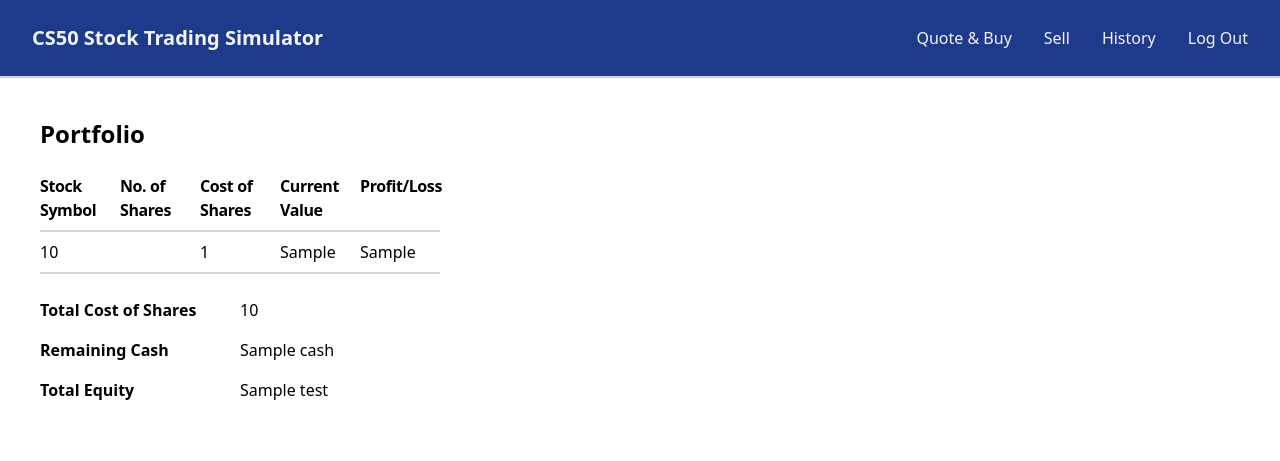
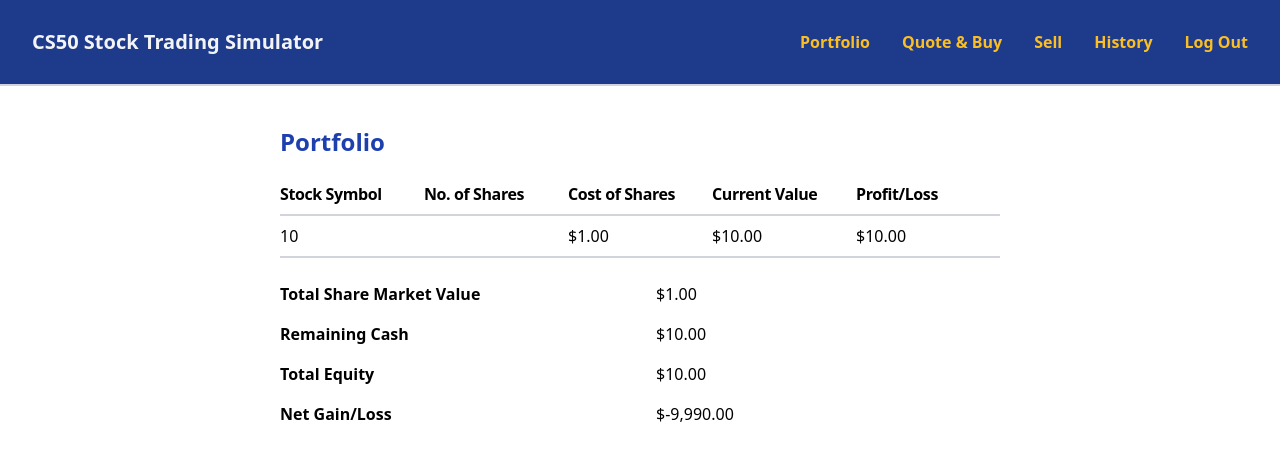
Before and after one commit to hateryx/efinance, a Flask app: template templates/portfolio.html in a window 1280 px wide. Shown: the top 461 px of the page. Run offline with Flask 3, Linux system fonts and the light colour scheme; a user stored in the database is signed in; the template is opened without the code that fills it: most values are stand-ins (such as "Sample title", 1, 10 or a date in 2020).

Commit message:
Refactored codes which built inquire cash and stock portfolio functions, improved sell UI page and portfolio

```diff
--- a/app.py
+++ b/app.py
@@ -20,6 +20,7 @@
 fin_app.secret_key = "Hello World"
 fin_app.config['SQLALCHEMY_DATABASE_URI'] = 'sqlite:///finance.db'
 fin_app.config["SQLALCHEMY_TRACK_MODIFICATIONS"] = False
+fin_app.jinja_env.filters['usd'] = usd
 
 db = SQLAlchemy(fin_app)
 
@@ -73,6 +74,84 @@
         self.txn_date = txn_date
         self.amount_change = amount_change
         self.cash_end_bal = cash_end_bal
+
+
+def inquire_latest_cash(current_user):
+    cash_query = text(
+        "SELECT cash_end_bal FROM cash_running_bal WHERE user_id = :user_id AND c_bal_id = (SELECT MAX(c_bal_id) FROM cash_running_bal WHERE user_id = :user_id)")
+
+    cash_latest_bal = db.session.execute(
+        cash_query, {'user_id': current_user}).fetchone()
+
+    current_cash = int(cash_latest_bal[0])
+
+    return current_cash
+
+
+def inquire_portfolio(current_user):
+    query_stock = db.session.query(stock_txn.stock, stock_txn.txn_type, stock_txn.no_of_shares, stock_txn.total_cost)\
+        .filter(stock_txn.user_id == current_user)\
+        .all()
+
+    stock_hash_map = {}
+    cost_hash_map = {}
+    buy_hash_map = {}
+
+    for row in query_stock:
+        stock, txn_type, no_of_shares, total_cost = row
+        if stock not in stock_hash_map:
+            stock_hash_map[stock] = 0
+            cost_hash_map[stock] = 0
+            buy_hash_map[stock] = 0
+        if txn_type == "buy":
+            stock_hash_map[stock] += no_of_shares
+            cost_hash_map[stock] += total_cost
+            buy_hash_map[stock] += no_of_shares
+        else:
+            stock_hash_map[stock] -= no_of_shares
+
+    stock_hash_map_to_list = [{'symbol': key, 'no_of_shares_now_held': value}
+                              for key, value in stock_hash_map.items()]
+
+    # shortlist the stocks held
+    stock_portfolio = []
+
+    total_share_value = 0
+
+    for each in stock_hash_map_to_list:
+        stock_stats = {"stock": "", "no_of_shares": 0,
+                       "total_cost": 0, "market_value": 0, "profit_loss": 0}
+
+        if each['no_of_shares_now_held'] > 0:
+            total_stock_cost = cost_hash_map[each["symbol"]]
+            total_no_of_buy = buy_hash_map[each["symbol"]]
+            pro_rata_cost = total_stock_cost * \
+                each["no_of_shares_now_held"] / total_no_of_buy
+
+            market_details = lookup(each["symbol"])
+            market_price = each["no_of_shares_now_held"] * \
+                int(market_details["price"])
+
+            stock_stats["stock"] = each["symbol"]
+            stock_stats["no_of_shares"] = each["no_of_shares_now_held"]
+            stock_stats["total_cost"] = pro_rata_cost
+            stock_stats["market_value"] = market_price
+            stock_stats["profit_loss"] = market_price - pro_rata_cost
+
+            total_share_value += market_price
+
+            stock_portfolio.append(stock_stats)
+
+    return stock_portfolio
+
+
+@fin_app.after_request
+def after_request(response):
+    """Ensure responses aren't cached"""
+    response.headers["Cache-Control"] = "no-cache, no-store, must-revalidate"
+    response.headers["Expires"] = 0
+    response.headers["Pragma"] = "no-cache"
+    return response
 
 
 @fin_app.route('/')
@@ -174,7 +253,7 @@
 
         # Redirect user to home page
 
-        return render_template("portfolio.html")
+        return redirect("/portfolio")
 
     # User reached route via GET (as by clicking a link or via redirect)
     else:
@@ -198,65 +277,19 @@
 
     current_user = session["user_id"]
 
-    cash_query = text(
-        "SELECT cash_end_bal FROM cash_running_bal WHERE user_id = :user_id AND c_bal_id = (SELECT MAX(c_bal_id) FROM cash_running_bal WHERE user_id = :user_id)")
+    current_cash = inquire_latest_cash(current_user)
 
-    cash_latest_bal = db.session.execute(
-        cash_query, {'user_id': current_user}).fetchone() or [10000]
+    try:
+        stock_portfolio = inquire_portfolio(current_user)
+        total_share_value = 0
 
-    current_cash = int(cash_latest_bal[0])
+        for each in stock_portfolio:
+            total_share_value += each["market_value"]
 
-    query_stock = db.session.query(stock_txn.stock, stock_txn.txn_type, stock_txn.no_of_shares, stock_txn.total_cost)\
-        .filter(stock_txn.user_id == current_user)\
-        .all()
+    except Exception:
+        return apology("Either the API key is not valid or the API service provider is having issues.")
 
-    stock_hash_map = {}
-    cost_hash_map = {}
-    buy_hash_map = {}
-
-    for row in query_stock:
-        stock, txn_type, no_of_shares, total_cost = row
-        if stock not in stock_hash_map:
-            stock_hash_map[stock] = 0
-            cost_hash_map[stock] = 0
-            buy_hash_map[stock] = 0
-        if txn_type == "buy":
-            stock_hash_map[stock] += no_of_shares
-            cost_hash_map[stock] += total_cost
-            buy_hash_map[stock] += no_of_shares
-        else:
-            stock_hash_map[stock] -= no_of_shares
-
-    stock_hash_map_to_list = [{'symbol': key, 'no_of_shares_now_held': value}
-                              for key, value in stock_hash_map.items()]
-    # cost_hash_map_to_list = [{'symbol': key, 'total_cost': value}
-    #                          for key, value in cost_hash_map.items()]
-
-    # shortlist the stocks held
-    stock_portfolio = []
-
-    for each in stock_hash_map_to_list:
-        stock_stats = {"stock": "", "no_of_shares": 0,
-                       "total_cost": 0, "market_value": 0, "profit_loss": 0}
-
-        if each['no_of_shares_now_held'] > 0:
-            total_stock_cost = cost_hash_map[each["symbol"]]
-            total_no_of_buy = buy_hash_map[each["symbol"]]
-            pro_rata_cost = total_stock_cost * \
-                each["no_of_shares_now_held"] / total_no_of_buy
-
-            market_details = lookup(each["symbol"])
-            market_price = each["no_of_shares_now_held"] * \
-                int(market_details["price"])
-
-            stock_stats["stock"] = each["symbol"]
-            stock_stats["no_of_shares"] = each["no_of_shares_now_held"]
-            stock_stats["total_cost"] = pro_rata_cost
-            stock_stats["market_value"] = market_price
-            stock_stats["profit_loss"] = market_price - pro_rata_cost
-            stock_portfolio.append(stock_stats)
-
-    return render_template("portfolio.html", portfolio=stock_portfolio, cash=current_cash, test=stock_portfolio)
+    return render_template("portfolio.html", portfolio=stock_portfolio, cash=current_cash, total_share_value=total_share_value)
 
 
 @fin_app.route("/quote", methods=["GET", "POST"])
@@ -266,13 +299,7 @@
 
     current_user = session["user_id"]
 
-    cash_query = text(
-        "SELECT cash_end_bal FROM cash_running_bal WHERE user_id = :user_id AND c_bal_id = (SELECT MAX(c_bal_id) FROM cash_running_bal WHERE user_id = :user_id)")
-
-    cash_latest_bal = db.session.execute(
-        cash_query, {'user_id': current_user}).fetchone() or [10000]
-
-    current_cash = int(cash_latest_bal[0])
+    current_cash = inquire_latest_cash(current_user)
 
     if request.method == "POST":
         symbol = request.form.get("symbol")
@@ -297,6 +324,8 @@
 
     current_user = session["user_id"]
 
+    current_cash = inquire_latest_cash(current_user)
+
     if request.method == "POST":
         buying_stock = request.form.get("symbol")
         no_of_shares = request.form.get("shares")
@@ -315,18 +344,6 @@
             return apology("The specified number of shares you inputted is invalid.")
 
         cost_of_shares = stock_details["price"] * no_of_shares
-
-        # cash_dict = db.session.execute(text(
-        #     "SELECT cash FROM users WHERE id = :current_user"), {'current_user': current_user}).fetchall()
-        # current_cash = cash_dict[0].cash
-
-        cash_query = text(
-            "SELECT cash_end_bal FROM cash_running_bal WHERE user_id = :user_id AND c_bal_id = (SELECT MAX(c_bal_id) FROM cash_running_bal WHERE user_id = :user_id)")
-
-        cash_latest_bal = db.session.execute(
-            cash_query, {'user_id': current_user}).fetchone()
-
-        current_cash = int(cash_latest_bal[0])
 
         current_datetime = datetime.datetime.now()
         txn_date = current_datetime.strftime('%m/%d/%Y %H:%M:%S')
@@ -364,14 +381,6 @@
         return redirect("/")
 
     else:
-        cash_query = text(
-            "SELECT cash_end_bal FROM cash_running_bal WHERE user_id = :user_id AND c_bal_id = (SELECT MAX(c_bal_id) FROM cash_running_bal WHERE user_id = :user_id)")
-
-        cash_latest_bal = db.session.execute(
-            cash_query, {'user_id': current_user}).fetchone()
-
-        current_cash = int(cash_latest_bal[0])
-
         return render_template("buy.html", cash=current_cash)
 
 
@@ -398,39 +407,48 @@
     """Sell shares of stock"""
     current_user = session["user_id"]
 
-    stock_holdings = []
+    current_cash = inquire_latest_cash(current_user)
 
-    query_stock = db.session.query(stock_txn.stock, stock_txn.txn_type, stock_txn.no_of_shares, stock_txn.total_cost)\
-        .filter(stock_txn.user_id == current_user)\
-        .all()
+    stock_holdings = inquire_portfolio(current_user)
 
-    for stock, txn_type, no_of_shares, total_cost in query_stock:
-        if stock not in stock_holdings:
-            stock_holdings.append(stock)
+    stock_owned = []
+
+    for i in range(0, len(stock_holdings)):
+        stock_owned.append(stock_holdings[i]["stock"])
 
     stock_hash_map = {}
-    for row in query_stock:
-        stock, txn_type, no_of_shares, total_cost = row
-        if stock not in stock_hash_map:
-            stock_hash_map[stock] = 0
-        if txn_type == "buy":
-            stock_hash_map[stock] += no_of_shares
-        else:
-            stock_hash_map[stock] -= no_of_shares
 
-    cash_query = text(
-        "SELECT cash_end_bal FROM cash_running_bal WHERE user_id = :user_id AND c_bal_id = (SELECT MAX(c_bal_id) FROM cash_running_bal WHERE user_id = :user_id)")
+    for each in stock_holdings:
+        key = each['stock']
+        stock_hash_map[key] = 0
+        stock_hash_map[key] += each['no_of_shares']
 
-    cash_latest_bal = db.session.execute(
-        cash_query, {'user_id': current_user}).fetchone()
+    # test = stock_owned_hash_map['AMZN']
 
-    current_cash = int(cash_latest_bal[0])
+    # query_stock = db.session.query(stock_txn.stock, stock_txn.txn_type, stock_txn.no_of_shares, stock_txn.total_cost)\
+    #     .filter(stock_txn.user_id == current_user)\
+    #     .all()
+
+    # for stock, txn_type, no_of_shares, total_cost in query_stock:
+    #     if stock not in stock_holdings:
+    #         stock_holdings.append(stock)
+
+    # stock_hash_map = {}
+    # for row in query_stock:
+    #     stock, txn_type, no_of_shares, total_cost = row
+    #     if stock not in stock_hash_map:
+    #         stock_hash_map[stock] = 0
+    #     if txn_type == "buy":
+    #         stock_hash_map[stock] += no_of_shares
+    #     else:
+    #         stock_hash_map[stock] -= no_of_shares
 
     if request.method == "POST":
+        # sell_symbol =
         sell_symbol = request.form.get("symbol")
         shares_to_sell = request.form.get("shares")
 
-        if not sell_symbol or sell_symbol not in stock_holdings:
+        if not sell_symbol or sell_symbol not in stock_owned:
             return apology("You cannot sell a stock that you do not own!")
 
         if int(shares_to_sell) <= 0 or int(shares_to_sell) % 1 != 0 or not shares_to_sell:
@@ -480,20 +498,10 @@
 
         db.session.commit()
 
-        # updated_query = text(
-        #     "SELECT stock, txn_type, no_of_shares, total_cost FROM stock_txn where user_id = :user_id")
+        return redirect("/portfolio")
+    else:
 
-        # db.session.execute(updated_query, {'user_id': current_user}).fetchall()
-
-        # for each in updated_query:
-        #     if each["txn_type"] == "buy":
-        #         current_cash -= each["total_cost"]
-        #     else:
-        #         current_cash += each["total_cost"]
-
-        return render_template("sell_output.html", sell_stock=sell_symbol, sold_shares=shares_to_sell, sale_proceeds=sale_proceeds, current_cash=updated_cash)
-    else:
-        return render_template("sell.html", portfolio=stock_holdings)
+        return render_template("sell.html", portfolio=stock_holdings, stock_owned=stock_owned)
 
 
 conn.close()
--- /dev/null
+++ b/requirements.txt
@@ -0,0 +1,4 @@
+import Flask
+import SQLAlchemy
+import flask_sqlalchemy
+import python-dotenv
--- a/templates/history.html
+++ b/templates/history.html
@@ -29,8 +29,8 @@
           <td class="py-3 px-6">{{ each.stock }}</td>
           <td class="py-3 px-6">{{ each.no_of_shares }}</td>
           <td class="py-3 px-6">{{ each.txn_type }}</td>
-          <td class="py-3 px-6">{{ each.amount_change }}</td>
-          <td class="py-3 px-6">{{ each.cash_end_bal }}</td>
+          <td class="py-3 px-6">{{ each.amount_change|usd }}</td>
+          <td class="py-3 px-6">{{ each.cash_end_bal|usd }}</td>
         </tr>
         {% endfor %}
       </tbody>
--- a/templates/layout.html
+++ b/templates/layout.html
@@ -16,13 +16,13 @@
   </head>
   <body>
     <header
-      class="bg-blue-900 py-6 px-8 flex justify-between items-center border-b-2 border-gray-300 z-5"
+      class="bg-blue-900 py-7 px-8 flex justify-between items-center border-b-2 border-gray-300 z-5"
     >
       <a href="/" class="text-xl font-bold text-gray-100"
         >CS50 Stock Trading Simulator</a
       >
 
-      <nav class="md:ml-auto z-10">
+      <nav class="md:ml-auto z-1">
         <div class="flex md:hidden">
           <button
             type="button"
@@ -38,30 +38,51 @@
             </svg>
           </button>
         </div>
-        <ul id="show" class="hidden md:flex md:space-x-8 text-gray-100">
+        <ul id="show" class="hidden md:flex md:space-x-8 font-semibold">
           <!--  -->
           {% if session["user_id"] %}
           <li>
-            <a href="/quote" class="hover:text-gray-200">Quote &amp; Buy</a>
+            <a href="/portfolio" class="text-yellow-400 hover:text-yellow-400"
+              >Portfolio</a
+            >
           </li>
           <li>
-            <a href="/sell" class="hover:text-gray-200">Sell</a>
+            <a href="/quote" class="text-yellow-400 hover:text-yellow-400"
+              >Quote &amp; Buy</a
+            >
           </li>
           <li>
-            <a href="/history" class="hover:text-gray-200">History</a>
+            <a href="/sell" class="text-yellow-400 hover:text-yellow-400"
+              >Sell</a
+            >
           </li>
           <li>
-            <a href="/logout" class="hover:text-gray-200">Log Out</a>
+            <a href="/history" class="text-yellow-400 hover:text-yellow-400"
+              >History</a
+            >
+          </li>
+          <li>
+            <a href="/logout" class="text-yellow-400 hover:text-yellow-400"
+              >Log Out</a
+            >
           </li>
           {% else %}
-          <li><a href="/register" class="hover:text-gray-200">Register</a></li>
-          <li><a href="/login" class="hover:text-gray-200">Log In</a></li>
+          <li>
+            <a href="/register" class="text-yellow-400 hover:text-yellow-400"
+              >Register</a
+            >
+          </li>
+          <li>
+            <a href="/login" class="text-yellow-400 hover:text-yellow-400"
+              >Log In</a
+            >
+          </li>
           {% endif %}
         </ul>
       </nav>
     </header>
 
-    <main class="container mx-auto my-6">{% block main %}{% endblock %}</main>
+    <main class="mx-auto my-6">{% block main %}{% endblock %}</main>
   </body>
   <script>
     const button = document.querySelector('button[aria-label="Toggle menu"]');
@@ -71,10 +92,10 @@
     button.addEventListener("click", () => {
       const expanded = button.getAttribute("aria-expanded") === "true" || false;
       button.setAttribute("aria-expanded", !expanded);
-      // menu.classList.toggle("hidden");
-      const largeScreenClass = "hidden md:flex md:space-x-8 text-gray-100";
+      const largeScreenClass =
+        "hidden md:flex md:space-x-8 font-semibold text-grey-200 hover:text-yellow-500";
       const smallScreenClass =
-        "absolute mt-20 z-0 inset-0 min-h-screen bg-yellow-300 place-items-center flex flex-col md:space-x-8 text-blue-900 space-y-10 py-20";
+        "transition-all ease-in-out absolute mt-20 z-0 inset-0 min-h-screen bg-yellow-300 place-items-center flex flex-col md:space-x-8 text-blue-900 space-y-10 py-20";
 
       if (!expanded) {
         largeScreenClass
--- a/templates/portfolio.html
+++ b/templates/portfolio.html
@@ -1,9 +1,9 @@
-{% extends "layout.html" %} {% block title %} List of Users {% endblock %} {%
-block main %}
-<div class="flex flex-col md:flex-row m-8 md:m-10">
+{% extends "layout.html" %} {% block title %} {% endblock %} {% block main %}
+<div class="flex flex-col md:flex-row m-8 md:m-10 mt-10">
   <!-- Portfolio section -->
-  <div class="section md:w-1/3">
-    <h2 class="text-2xl font-bold mb-4">Portfolio</h2>
+  <div class="section md:w-1/5 gap-0 h-8"></div>
+  <div class="section md:w-3/5 gap-0 md:gap-4">
+    <h2 class="text-2xl font-bold mb-4 text-blue-800">Portfolio</h2>
     <div
       class="grid grid-cols-5 border-b-2 border-gray-300 py-2 tracking-tight text-sm md:text-base font-semibold"
     >
@@ -14,26 +14,32 @@
       <h5>Profit/Loss</h5>
     </div>
     {% for stock in portfolio %}
-    <div class="grid grid-cols-5 py-2">
-      <div class="font-medium">{{ stock.stock }}</div>
-      <div class="font-medium">{{ stock.no_of_shares }}</div>
-      <div class="font-medium">{{ stock.total_cost }}</div>
-      <div class="font-medium">{{ stock.market_value }}</div>
-      <div class="font-medium">{{ stock.profit_loss }}</div>
+    <div class="grid grid-cols-5 py-2 text-sm md:text-base">
+      <div class="font-light">{{ stock.stock }}</div>
+      <div class="font-light">{{ stock.no_of_shares }}</div>
+      <div class="font-light">{{ stock.total_cost|usd }}</div>
+      <div class="font-light">{{ stock.market_value|usd }}</div>
+      <div class="font-light">{{ stock.profit_loss|usd }}</div>
     </div>
     {% endfor %}
-    <div class="finstats border-t-2 border-gray-300 pt-4">
+    <div class="finstats border-t-2 border-gray-300 pt-4 text-sm md:text-base">
       <div class="grid grid-cols-2 py-2">
-        <div class="font-semibold">Total Cost of Shares</div>
-        <div class="font-medium">{{ cost }}</div>
+        <div class="font-semibold">Total Share Market Value</div>
+        <div class="font-light ml-4">{{ total_share_value|usd }}</div>
       </div>
       <div class="grid grid-cols-2 py-2">
         <div class="font-semibold">Remaining Cash</div>
-        <div class="font-medium">{{ cash }}</div>
+        <div class="font-light ml-4">{{ cash|usd }}</div>
       </div>
       <div class="grid grid-cols-2 py-2">
         <div class="font-semibold">Total Equity</div>
-        <div class="font-medium">{{ test }}</div>
+        <div class="font-light ml-4">{{ (cash + total_share_value)|usd }}</div>
+      </div>
+      <div class="grid grid-cols-2 py-2">
+        <div class="font-semibold">Net Gain/Loss</div>
+        <div class="font-light ml-4">
+          {{ (cash + total_share_value - 10000)|usd }}
+        </div>
       </div>
     </div>
   </div>
@@ -43,7 +49,7 @@
   <div class="md:hidden w-full h-8"></div>
 
   <!-- Placeholder for additional sections -->
-  <div class="section md:w-2/3">
+  <div class="section md:w-1/5">
     <!-- Add additional sections here -->
   </div>
 </div>
```
Also changed, not shown: templates/sell.html (+36 -4 lines), instance/finance.db, instance/finance_v1.db (deleted).
